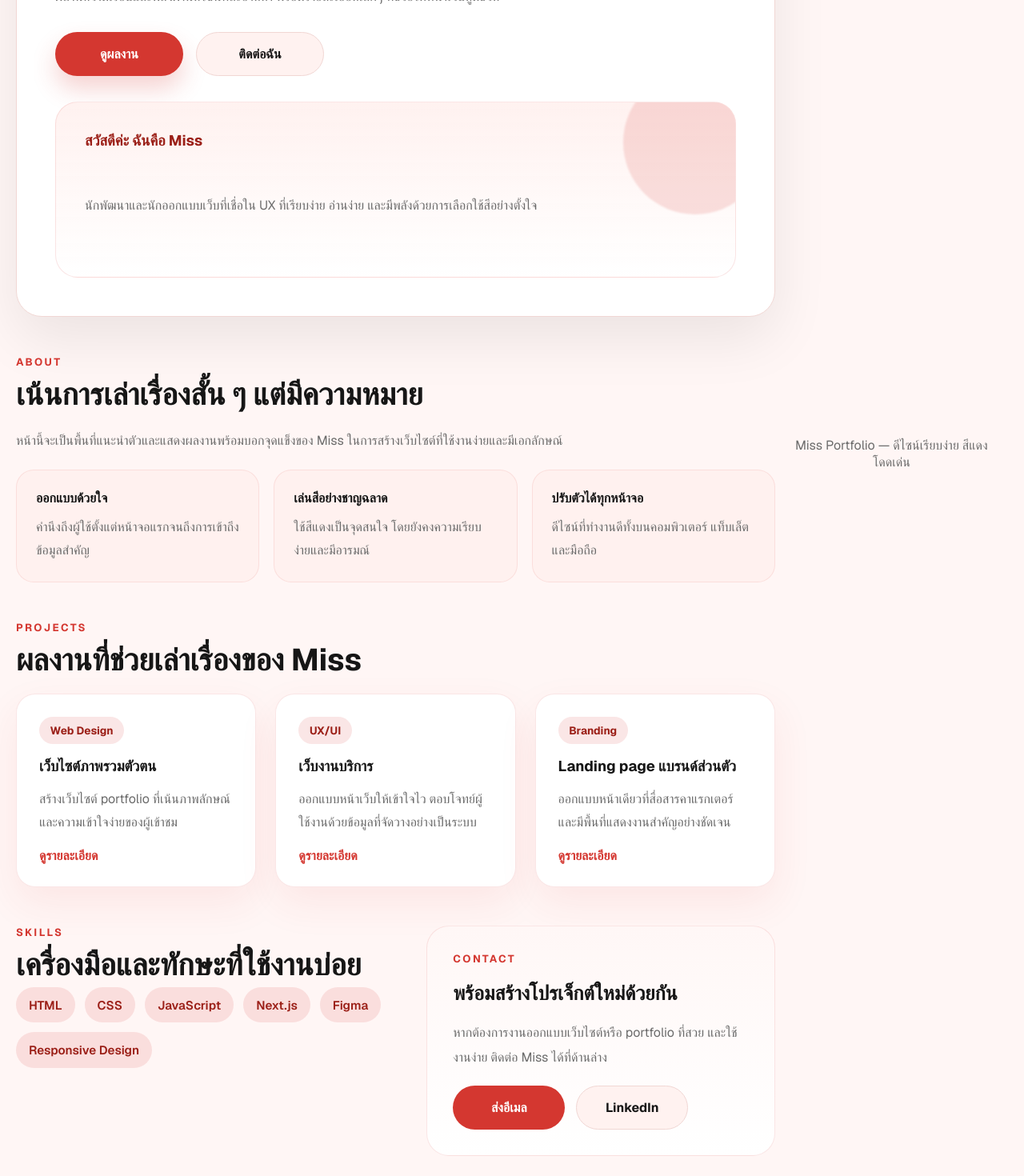
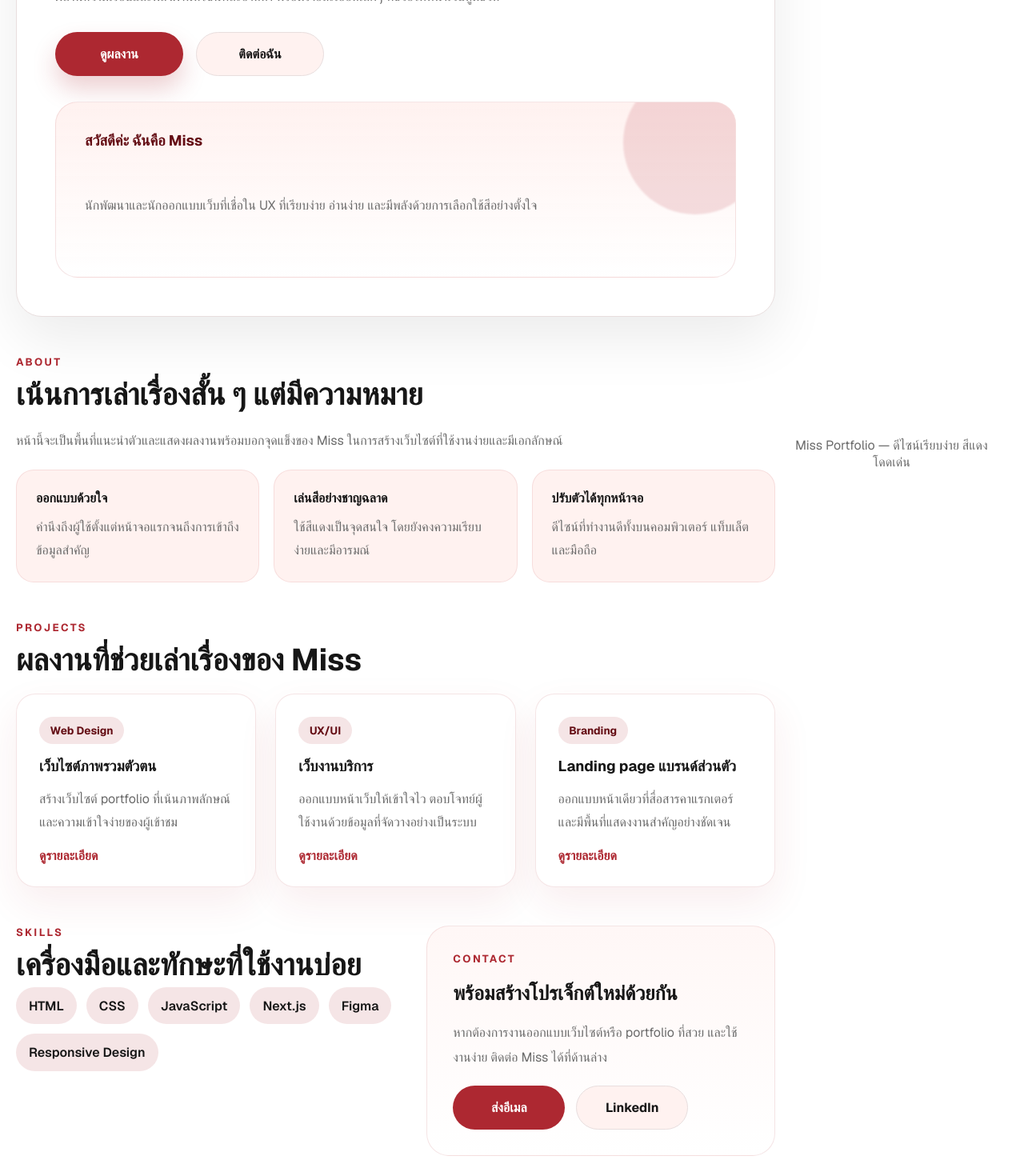
Before and after one commit to SSmikey/portfolio, a Next.js app: page / in a window 1280 px wide. Shown: the part 380-1850 px from the top of the page at 80% size. Built offline with nearby package versions, Linux system fonts and the light colour scheme.

Commit message:
update theme color

```diff
--- a/src/app/globals.css
+++ b/src/app/globals.css
@@ -1,11 +1,17 @@
 :root {
-  --background: #fff6f5;
+  --rich-mahogany: #250902;
+  --rich-mahogany-2: #38040e;
+  --black-cherry: #640d14;
+  --dark-wine: #800e13;
+  --brown-red: #ad2831;
+
+  --background: #ffffff;
   --foreground: #161616;
-  --accent: #d43730;
-  --accent-strong: #9b1f17;
+  --accent: #ad2831;
+  --accent-strong: #640d14;
   --surface: #ffffff;
-  --surface-soft: #fff1ef;
-  --border: #f1d7d4;
+  --surface-soft: #faf8f8;
+  --border: #e8dede;
   --muted: #6b6b6b;
 }
 
--- a/src/app/page.module.css
+++ b/src/app/page.module.css
@@ -36,7 +36,7 @@
   gap: 10px;
   padding: 0.5rem 1rem;
   border-radius: 999px;
-  background: rgba(212, 55, 48, 0.12);
+  background: rgba(173, 40, 49, 0.12);
   color: var(--accent);
   font-size: 0.8rem;
   font-weight: 700;
@@ -94,7 +94,7 @@
 .primary {
   background: var(--accent);
   color: #fff;
-  box-shadow: 0 16px 30px rgba(212, 55, 48, 0.22);
+  box-shadow: 0 16px 30px rgba(173, 40, 49, 0.22);
   border: 1px solid transparent;
 }
 
@@ -122,7 +122,7 @@
   overflow: hidden;
   border-radius: 28px;
   background: linear-gradient(180deg, rgba(255, 241, 239, 0.95), #ffffff);
-  border: 1px solid rgba(212, 55, 48, 0.12);
+  border: 1px solid rgba(173, 40, 49, 0.12);
   padding: 36px;
   display: grid;
   gap: 18px;
@@ -148,7 +148,7 @@
   width: 180px;
   height: 180px;
   border-radius: 50%;
-  background: rgba(212, 55, 48, 0.14);
+  background: rgba(173, 40, 49, 0.14);
   filter: blur(1px);
 }
 
@@ -193,7 +193,7 @@
   padding: 24px;
   border-radius: 22px;
   background: rgba(255, 241, 239, 0.9);
-  border: 1px solid rgba(212, 55, 48, 0.1);
+  border: 1px solid rgba(173, 40, 49, 0.1);
 }
 
 .aboutItem h3 {
@@ -219,15 +219,15 @@
   padding: 28px;
   border-radius: 24px;
   background: #fff;
-  border: 1px solid rgba(212, 55, 48, 0.12);
-  box-shadow: 0 20px 50px rgba(212, 55, 48, 0.08);
+  border: 1px solid rgba(173, 40, 49, 0.12);
+  box-shadow: 0 20px 50px rgba(173, 40, 49, 0.08);
 }
 
 .projectTag {
   display: inline-flex;
   padding: 0.5rem 0.85rem;
   border-radius: 999px;
-  background: rgba(212, 55, 48, 0.12);
+  background: rgba(173, 40, 49, 0.12);
   color: var(--accent-strong);
   font-size: 0.85rem;
   font-weight: 700;
@@ -271,9 +271,7 @@
   display: inline-flex;
   padding: 0.8rem 1rem;
   border-radius: 999px;
-  background: rgba(212, 55, 48, 0.12);
-  color: var(--accent-strong);
-  font-size: 0.95rem;
+  background: rgba(173, 40, 49, 0.12);
   font-weight: 600;
 }
 
@@ -281,7 +279,7 @@
   padding: 32px;
   border-radius: 28px;
   background: linear-gradient(180deg, #fff7f6 0%, #ffffff 100%);
-  border: 1px solid rgba(212, 55, 48, 0.12);
+  border: 1px solid rgba(173, 40, 49, 0.12);
   display: grid;
   gap: 20px;
 }
```
